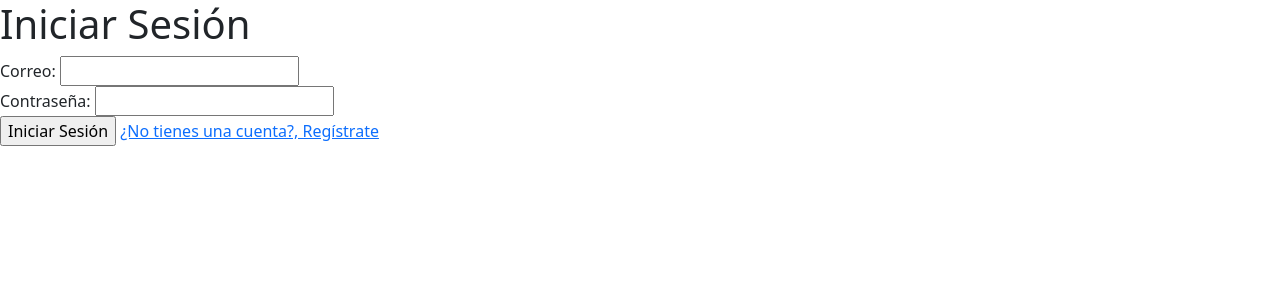
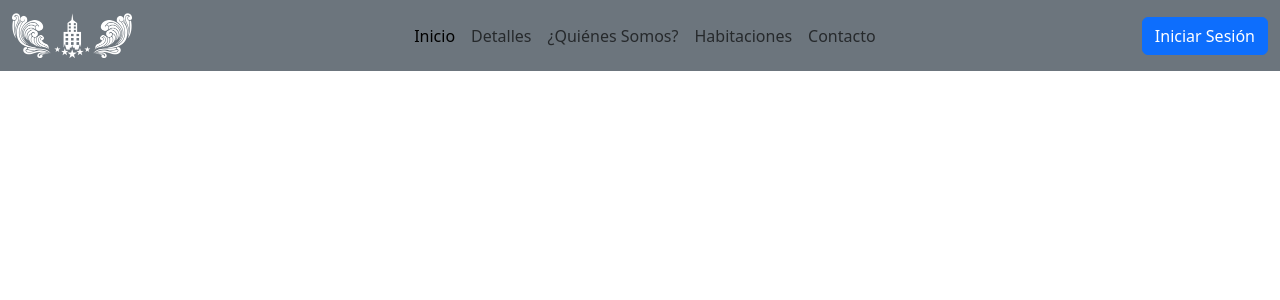
Before and after one commit to Gama2176/Hotel_Mar_y_Tierra, a PHP site: page / in a window 1280 px wide. Shown: the top 300 px of the page. Run offline with PHP 8.4, Linux system fonts and the light colour scheme.

Commit message:
Estilos - ¡¡Checar redireccionamientos!!

```diff
--- a/Controller/autenticar.php
+++ b/Controller/autenticar.php
@@ -34,7 +34,7 @@ if ($_SERVER["REQUEST_METHOD"] == "POST") {
             $_SESSION['usuario_nombre'] = $usuario['nombre'];
 
             // Redirigir a otra página
-            header("Location: ../bienvenido.php");
+            header("Location: ../View/Pages/bienvenido.php");
             exit();
         } else {
             // Mostrar alerta y redirigir al login
--- a/index.php
+++ b/index.php
@@ -66,18 +66,87 @@
   </script>
 </head>
 <body>
+  <!-- Imagen de Fondo -->
+   <div class="img-fondo">
 
-  <h1>Iniciar Sesión</h1>
-    <form action="Controller/autenticar.php" method="POST">
-        <label for="correo">Correo:</label>
-        <input type="email" name="correo" required><br>
+    <!-- Navbar -->
+    <nav class="navbar navbar-expand-lg bg-secondary">
+      <div class="container-fluid">
+        <!-- Logo a la izquierda -->
+        <a class="navbar-brand" href="#"><img src="./View/Images/Logo.png" width="120px" height="45px" alt="Logo"></a>
 
-        <label for="contrasena">Contraseña:</label>
-        <input type="password" name="contrasena" required><br>
+        <!-- Botón para el menú en dispositivos móviles -->
+        <button class="navbar-toggler" type="button" data-bs-toggle="collapse" data-bs-target="#navbarNav" aria-controls="navbarNav" aria-expanded="false" aria-label="Toggle navigation">
+          <span class="navbar-toggler-icon"></span>
+        </button>
 
-        <input type="submit" value="Iniciar Sesión">
-        <a href="View/Pages/login.php">¿No tienes una cuenta?, Regístrate</a>
-    </form>
+        <!-- Contenido del Navbar -->
+        <div class="collapse navbar-collapse justify-content-center" id="navbarNav">
+          <!-- Secciones en el centro -->
+          <ul class="navbar-nav">
+            <li class="nav-item">
+              <a class="nav-link active" aria-current="page" href="#">Inicio</a>
+            </li>
+            <li class="nav-item">
+              <a class="nav-link" href="#">Detalles</a>
+            </li>
+            <li class="nav-item">
+              <a class="nav-link" href="#">¿Quiénes Somos?</a>
+            </li>
+            <li class="nav-item">
+              <a class="nav-link" href="#">Habitaciones</a>
+            </li>
+            <li class="nav-item">
+              <a class="nav-link" href="#">Contacto</a>
+            </li>
+          </ul>
+        </div>
+
+        <!-- Botón de Iniciar Sesión a la derecha -->
+        <div class="d-flex">
+          <button type="button" class="btn btn-primary" data-bs-toggle="modal" data-bs-target="#loginModal">
+            Iniciar Sesión
+          </button>
+        </div>
+      </div>
+    </nav>
+
+    <!-- Modal para iniciar sesión -->
+    <div class="modal fade" id="loginModal" tabindex="-1" aria-labelledby="loginModalLabel" aria-hidden="true">
+      <div class="modal-dialog">
+        <div class="modal-content">
+          <div class="modal-header">
+            <h5 class="modal-title" id="loginModalLabel">Iniciar Sesión</h5>
+            <button type="button" class="btn-close" data-bs-dismiss="modal" aria-label="Close"></button>
+          </div>
+          <div class="modal-body">
+            <!-- Formulario de Iniciar Sesión -->
+            <h1>Iniciar Sesión</h1>
+            <form action="./Controller/autenticar.php" method="POST">
+              <div class="mb-3">
+                <label for="correo" class="form-label">Correo:</label>
+                <input type="email" class="form-control" name="correo" required>
+              </div>
+
+              <div class="mb-3">
+                <label for="contrasena" class="form-label">Contraseña:</label>
+                <input type="password" class="form-control" name="contrasena" required>
+              </div>
+
+              <div class="d-grid gap-2">
+                <input type="submit" class="btn btn-primary" value="Iniciar Sesión">
+              </div>
+
+              <div class="mt-3">
+                <a href="View/Pages/login.php">¿No tienes una cuenta? Regístrate</a>
+              </div>
+            </form>
+          </div>
+        </div>
+      </div>
+    </div>
+  </div>
+
 
 </body>
 
```
Also changed, not shown: View/Images/Logo.png (added), View/Images/txt.txt (deleted), View/Pages/txt.txt (added), 1 other file.
